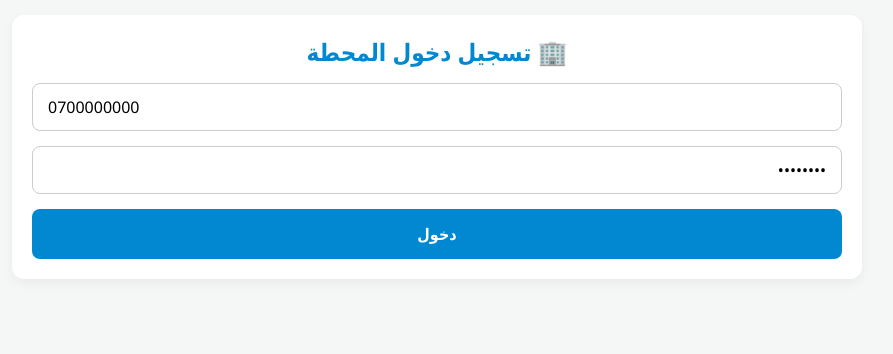
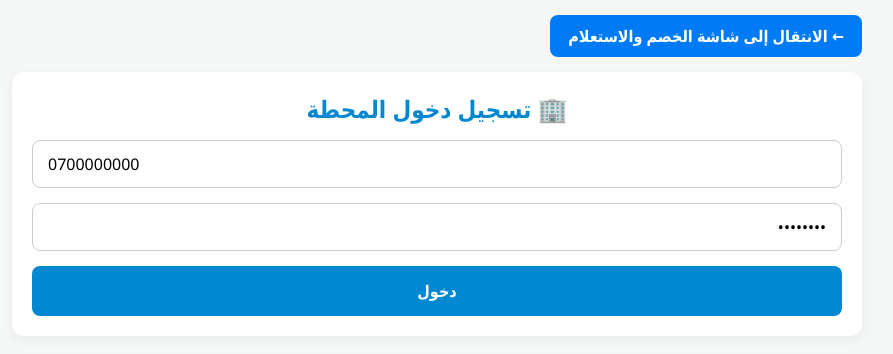
Before and after one commit to mahmoudkanakri3-cpu/water_coupon_system, a website: page public/station.html in a window 1280 px wide. Shown: the whole page, without its empty margins (203-1096 px from the left). Drawn offline with Linux system fonts and the light colour scheme.

Commit message:
Add navigate button to station page

```diff
--- a/public/station.html
+++ b/public/station.html
@@ -5,9 +5,30 @@
     <meta name="viewport" content="width=device-width, initial-scale=1.0">
     <title>لوحة تحكم المحطة والإحصائيات</title>
     <link rel="stylesheet" href="style.css">
+    <style>
+        .nav-link-btn {
+            display: inline-block;
+            background-color: #007bf5;
+            color: #ffffff !important;
+            padding: 10px 18px;
+            border-radius: 8px;
+            text-decoration: none;
+            font-weight: bold;
+            margin-bottom: 15px;
+            transition: background-color 0.2s ease;
+        }
+        .nav-link-btn:hover {
+            background-color: #0056b3;
+        }
+    </style>
 </head>
 <body>
     <div class="container">
+
+        <!-- زر الانتقال للشاشة الرئيسية -->
+        <div style="text-align: right;">
+            <a href="/" class="nav-link-btn">← الانتقال إلى شاشة الخصم والاستعلام</a>
+        </div>
 
         <!-- تسجيل الدخول -->
         <div id="loginSection" class="card">
@@ -19,9 +40,12 @@
 
         <!-- لوحة التحكم الإدارية -->
         <div id="dashboardSection" style="display: none;">
-            <div style="display: flex; justify-content: space-between; align-items: center; margin-bottom: 20px;">
+            <div style="display: flex; justify-content: space-between; align-items: center; margin-bottom: 20px; gap: 10px; flex-wrap: wrap;">
                 <h2 id="stationTitle" style="margin: 0;">🏬 لوحة المحطة</h2>
-                <button class="btn btn-danger" style="width: auto; padding: 8px 16px;" onclick="logout()">خروج</button>
+                <div style="display: flex; gap: 10px; align-items: center;">
+                    <a href="/" class="btn" style="width: auto; padding: 8px 16px; margin: 0; text-decoration: none; background-color: #007bf5;">شاشة الخصم</a>
+                    <button class="btn btn-danger" style="width: auto; padding: 8px 16px; margin: 0;" onclick="logout()">خروج</button>
+                </div>
             </div>
 
             <!-- بطاقات الإحصائيات -->
@@ -102,8 +126,6 @@
     <div id="toast"></div>
 
     <script>
-        // ضع هنا IP جهاز الكمبيوتر الخاص بك ورقم منفذ السيرفر (Port)
-        // إذا كان الموقع والسيرفر يعملان معاً على نفس المنفذ اتركه فارغاً ''
         const API_BASE_URL = '';
 
         function showToast(message, type = 'success') {
```
